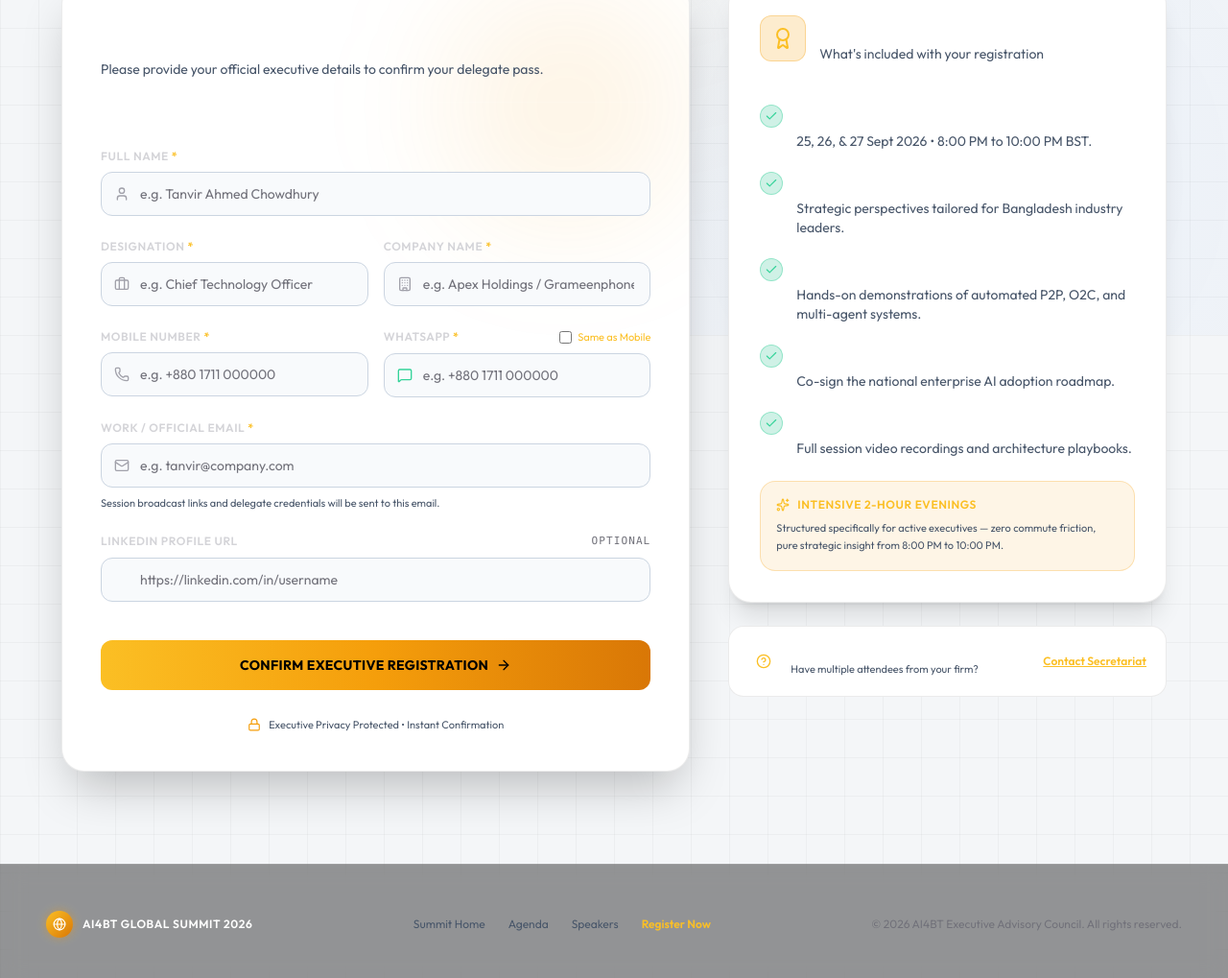
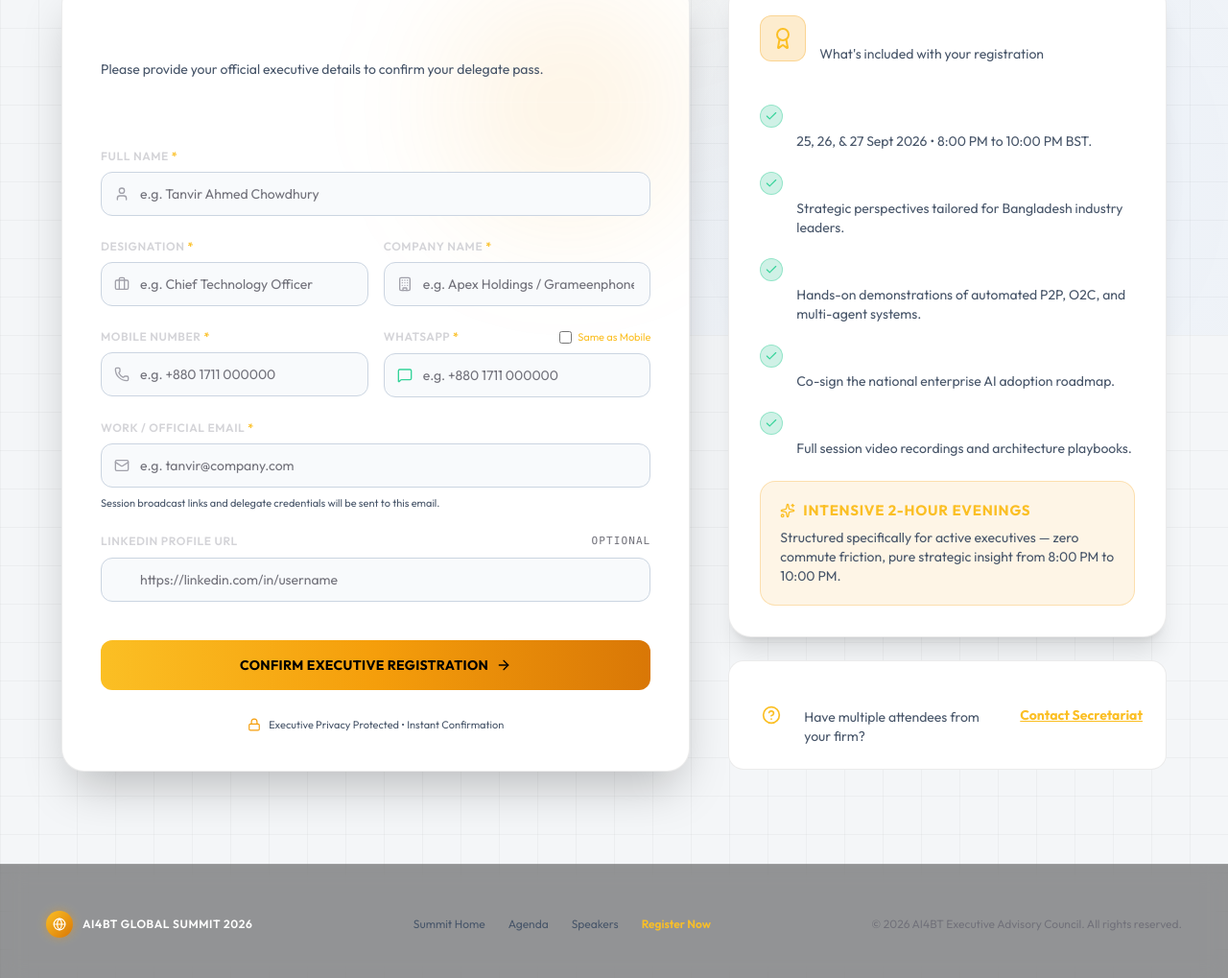
Before and after one commit to metakave/ai4bt-global-summit, a website built with Vite: page register.html in a window 1280 px wide. Shown: the part 451-1470 px from the top of the page at 96% size. Built offline with nearby package versions, Linux system fonts and the light colour scheme; some icons are missing.

Commit message:
style: increase font size by 2 points for Intensive Evenings and Delegation Support sections

```diff
--- a/register.html
+++ b/register.html
@@ -517,29 +517,29 @@
                     </ul>
 
                     <!-- Schedule reminder -->
-                    <div class="p-4 rounded-2xl bg-amber-500/10 border border-amber-500/25 space-y-2">
-                        <div class="flex items-center gap-2 text-amber-400 font-semibold text-xs uppercase tracking-wider">
-                            <i data-lucide="sparkles" class="w-3.5 h-3.5"></i>
+                    <div class="p-4 sm:p-5 rounded-2xl bg-amber-500/10 border border-amber-500/25 space-y-2">
+                        <div class="flex items-center gap-2 text-amber-400 font-bold text-sm sm:text-[15px] uppercase tracking-wider">
+                            <i data-lucide="sparkles" class="w-4 h-4"></i>
                             <span>Intensive 2-Hour Evenings</span>
                         </div>
-                        <p class="text-[11px] themed-subtext leading-relaxed">
+                        <p class="text-[13px] sm:text-sm themed-subtext leading-relaxed">
                             Structured specifically for active executives — zero commute friction, pure strategic insight from 8:00 PM to 10:00 PM.
                         </p>
                     </div>
                 </div>
 
                 <!-- Support Card -->
-                <div class="border rounded-2xl p-5 themed-card backdrop-blur-md flex items-center justify-between gap-4 text-xs">
-                    <div class="flex items-center gap-3">
-                        <div class="w-8 h-8 rounded-full bg-white/10 flex items-center justify-center text-amber-400">
-                            <i data-lucide="help-circle" class="w-4 h-4"></i>
+                <div class="border rounded-2xl p-5 sm:p-6 themed-card backdrop-blur-md flex items-center justify-between gap-4">
+                    <div class="flex items-center gap-3.5">
+                        <div class="w-10 h-10 rounded-full bg-white/10 flex items-center justify-center text-amber-400 shrink-0">
+                            <i data-lucide="help-circle" class="w-5 h-5"></i>
                         </div>
                         <div>
-                            <p class="font-semibold text-white">Delegation Support</p>
-                            <p class="text-[11px] themed-subtext">Have multiple attendees from your firm?</p>
+                            <p class="text-sm sm:text-base font-bold text-white leading-snug">Delegation Support</p>
+                            <p class="text-[13px] sm:text-sm themed-subtext">Have multiple attendees from your firm?</p>
                         </div>
                     </div>
-                    <a href="mailto:info@ai4bt-summit.com" class="text-amber-400 hover:text-amber-300 font-semibold underline text-xs whitespace-nowrap">
+                    <a href="mailto:info@ai4bt-summit.com" class="text-amber-400 hover:text-amber-300 font-bold underline text-sm whitespace-nowrap shrink-0">
                         Contact Secretariat
                     </a>
                 </div>
```
